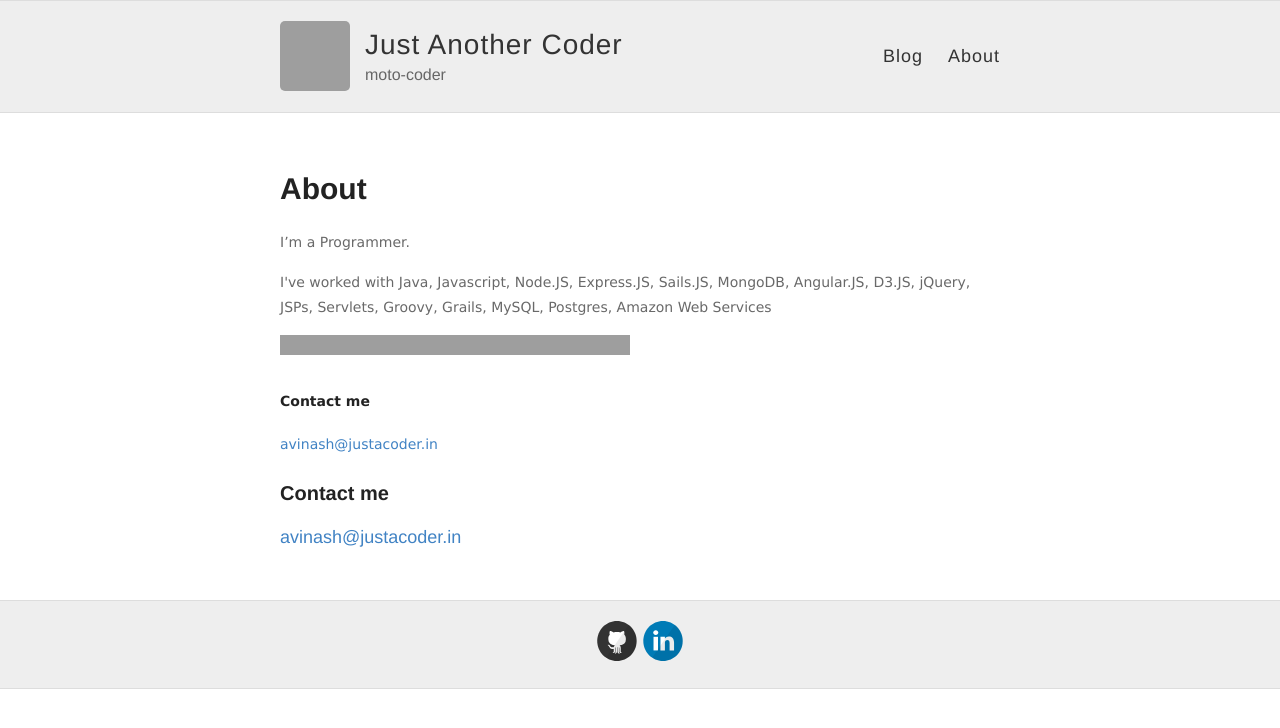
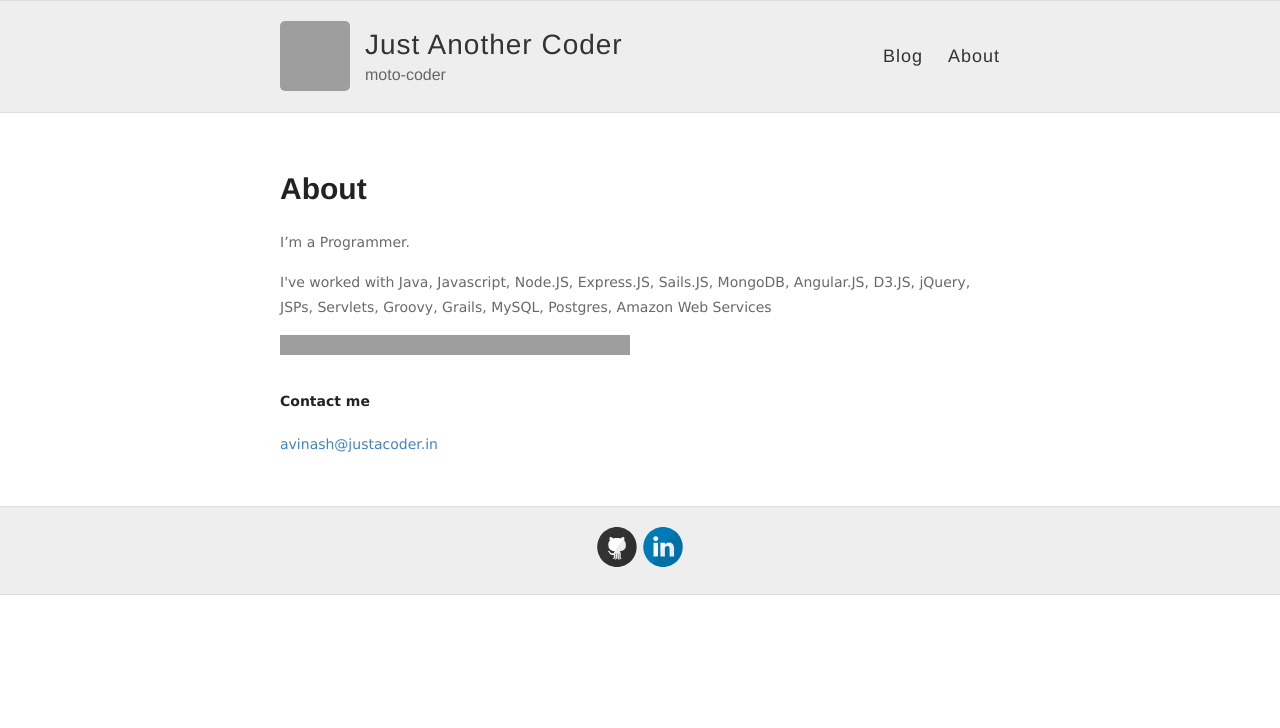
Before and after one commit to avin45h/avin45h.github.io, a Jekyll site: the page built from about.md, in a window 1280 px wide, cut to the strip 0-728 px from the top of the page. Built offline with Jekyll 4.4.1, drawn with Linux system fonts in a browser that asks for light colours; grey boxes are pictures that could not be loaded.

Commit message:
Update about.md

```diff
--- a/about.md
+++ b/about.md
@@ -14,7 +14,3 @@ permalink: /about/
 
 <p><span style="font-size:14px;"><span style="font-family: verdana,geneva,sans-serif;"><a href="mailto:avinash@justacoder.in">avinash@justacoder.in</a></span></span></p>
 </div>
-
-### Contact me
-
-[avinash@justacoder.in](avinash@justacoder.in)
```
